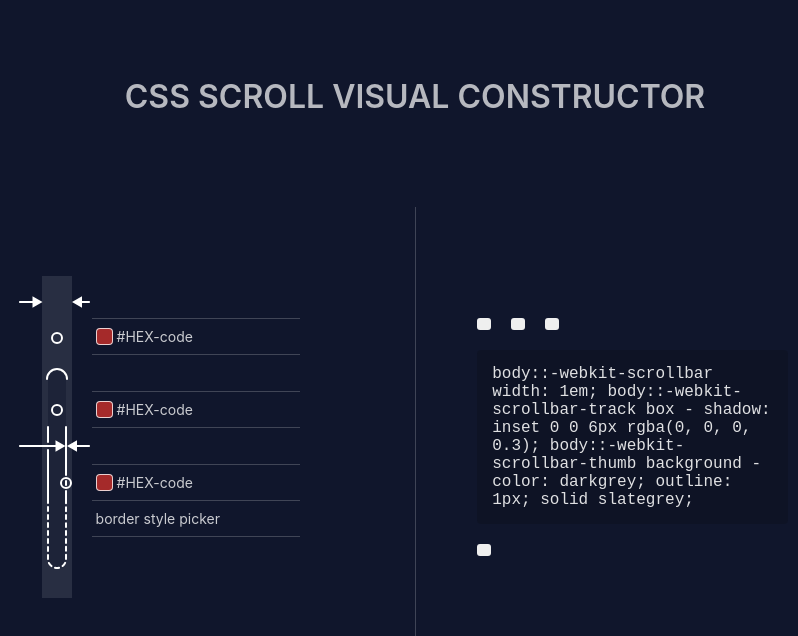
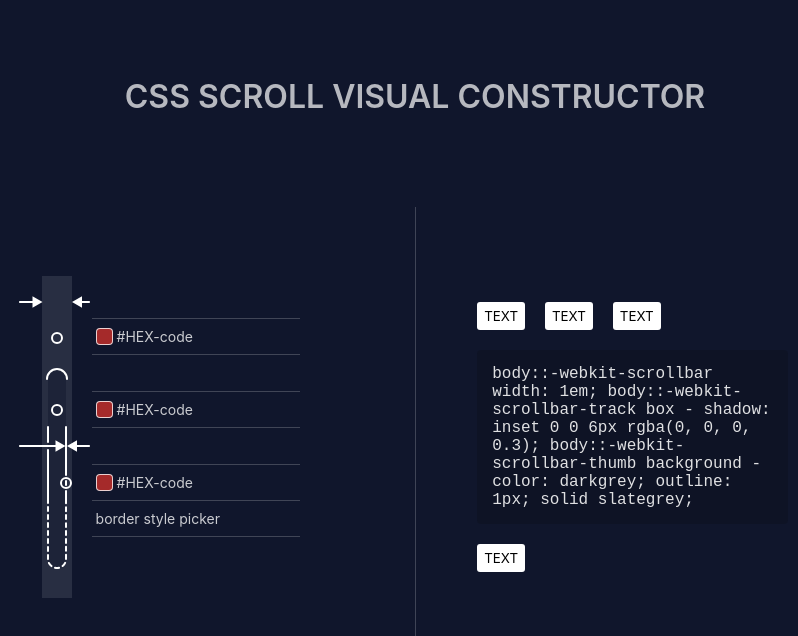
Before and after one commit to Dompower25/scroll-generator-react, a React (Vite) app: page / in a window 1280 px wide. Shown: the top 636 px of the page, without its empty margins (225-1023 px from the left). Built offline with nearby package versions, Linux system fonts and the light colour scheme.

Commit message:
SButton adding functionality

```diff
--- a/src/components/buttons/SButton/index.tsx
+++ b/src/components/buttons/SButton/index.tsx
@@ -1,4 +1,4 @@
-import React from "react";
+import React, { FC } from "react";
 import style from './style.module.scss';
 
 // defineProps({
@@ -42,15 +42,30 @@ import style from './style.module.scss';
 
 // если копирование произошло удачно показать окно копирования текста с положительными отрибутами
 // при обратном слуачае с отрицательными отрибутами
+type textCopyFunc = {
+  f: () => any
+}
 
-const SButton = ({ }) => {
+interface IButtonOptions {
+  innerText: string,
+  colorText: string,
+  backgroundColor: string,
+  copyText: textCopyFunc,
+}
+
+
+const SButton: FC<IButtonOptions> = ({innerText, colorText, backgroundColor, copyText }) => {
   return (
 
-    <button className={style.wrapperButton}>
-      {/* v-on:click="showCopyInfo"
+    <button className={style.wrapperButton}
+      style={{
+        color: colorText ? colorText : 'black',
+        backgroundColor: backgroundColor ? backgroundColor : 'white'
+      }}
+    >
 
-        :style="{ color: colorText, background: backgroundColor }"
-        {{ innerText }} */}
+        {innerText ? innerText : 'text'}
+
     </button>
   )
 }
```
